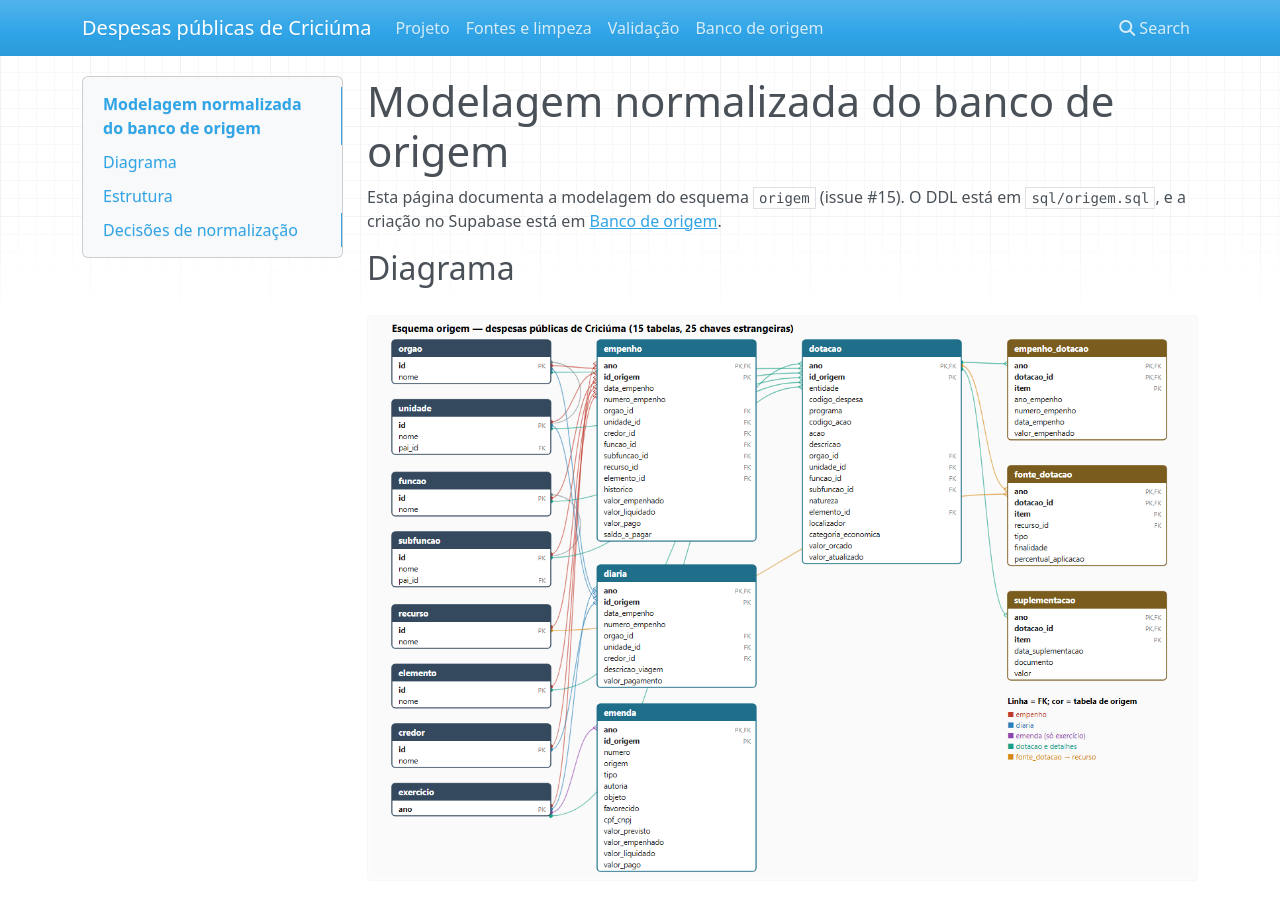
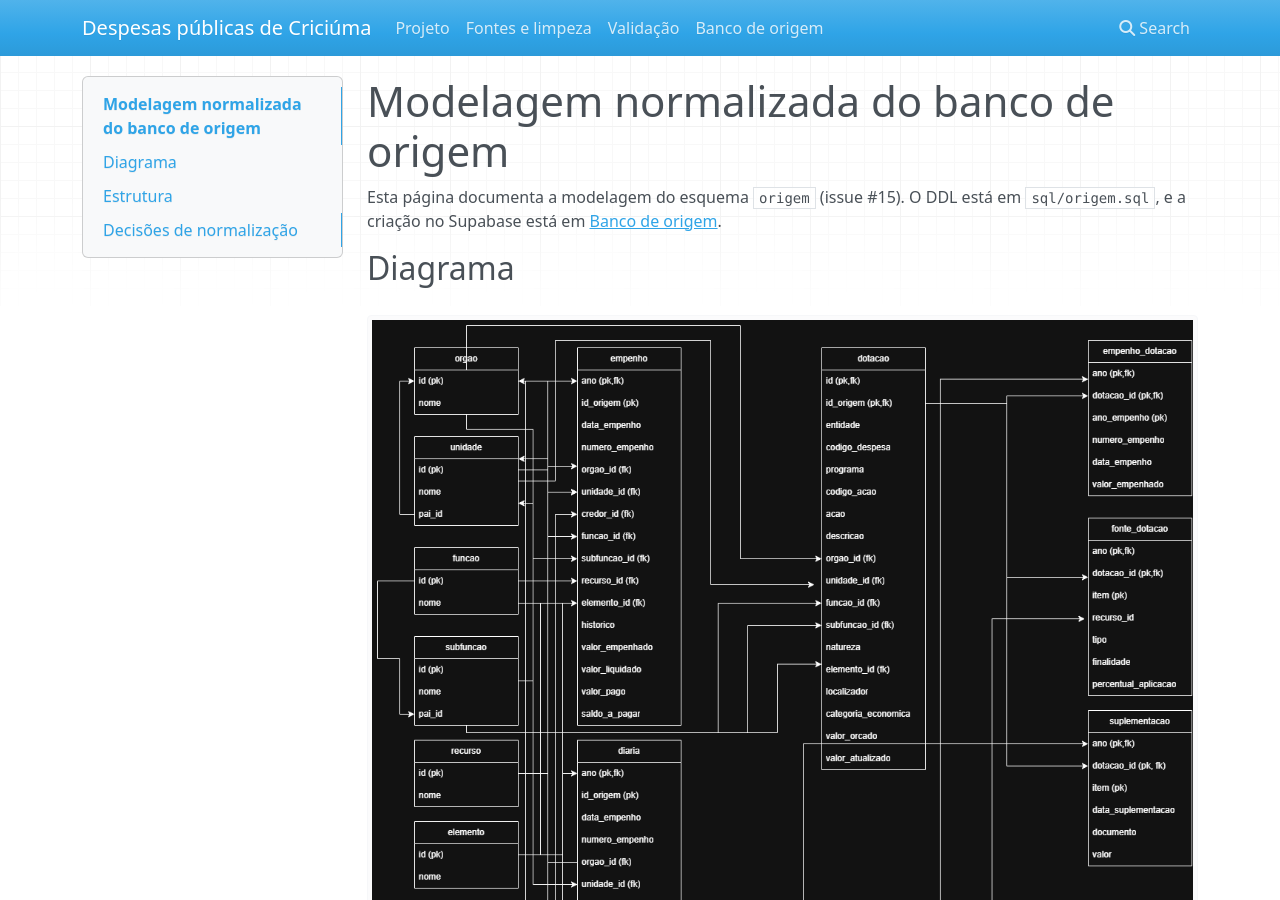
Before and after one commit to 02kamk/Trabalho_Final_Engenharia_de_Dados, an MkDocs documentation site: the page built from docs/modelagem.md, in a window 1280 px wide and 900 px high. Built offline with MkDocs 1.6.1, drawn with Linux system fonts in a browser that asks for light colours; nearby versions of some CDN libraries.

Commit message:
Usa o diagrama do banco de origem refeito no draw.io
Adiciona diagrama_origem.drawio.png e aponta docs/modelagem.md para ele. Refs #15

```diff
--- a/docs/modelagem.md
+++ b/docs/modelagem.md
@@ -4,7 +4,7 @@ Esta página documenta a modelagem do esquema `origem` (issue #15). O DDL está
 
 ## Diagrama
 
-![Diagrama do esquema origem](diagrama_origem.png)
+![Diagrama do esquema origem](diagrama_origem.drawio.png)
 
 Cada linha é uma chave estrangeira, com a cor da tabela que a declara. O esquema tem 15 tabelas, todas com chave primária, e 25 chaves estrangeiras.
 
```
Also changed, not shown: docs/diagrama_origem.drawio.png (added).
